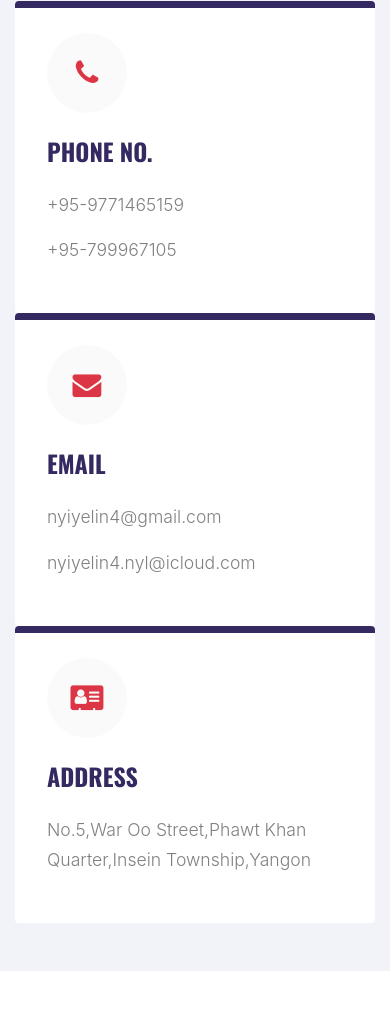
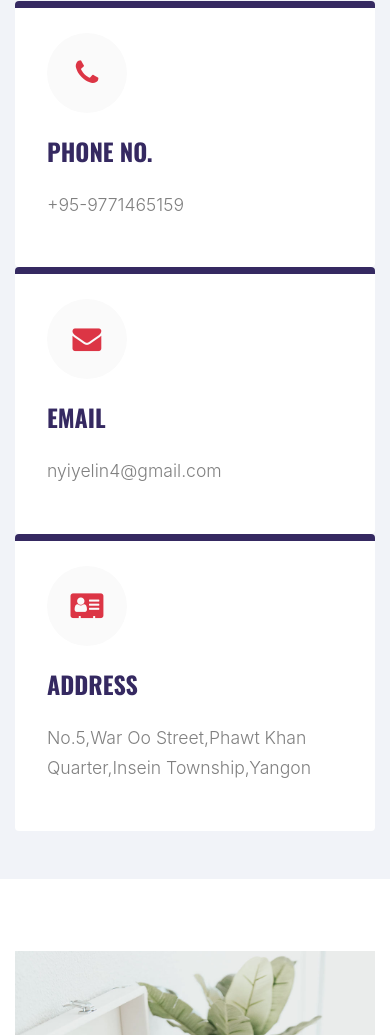
Before and after one commit to nyyelin/nyyelin.github.io, a plain HTML site: page index.html in a window 390 px wide. Shown: the part 2815-3850 px from the top of the page. Drawn offline with nearby package versions, Linux system fonts and the light colour scheme; files whose address does not match are found by name; a web font is replaced by a local one.

Commit message:
remove phone and email

```diff
--- a/index.html
+++ b/index.html
@@ -535,7 +535,6 @@
                     ></span>
                     <h3>Phone No.</h3>
                     <p>+95-9771465159</p>
-                    <p>+95-799967105</p>
                   </div>
                 </div>
               </div>
@@ -548,7 +547,6 @@
                     ></span>
                     <h3>Email</h3>
                     <p>nyiyelin4@gmail.com</p>
-                    <p>nyiyelin4.nyl@icloud.com</p>
                   </div>
                 </div>
               </div>
```
